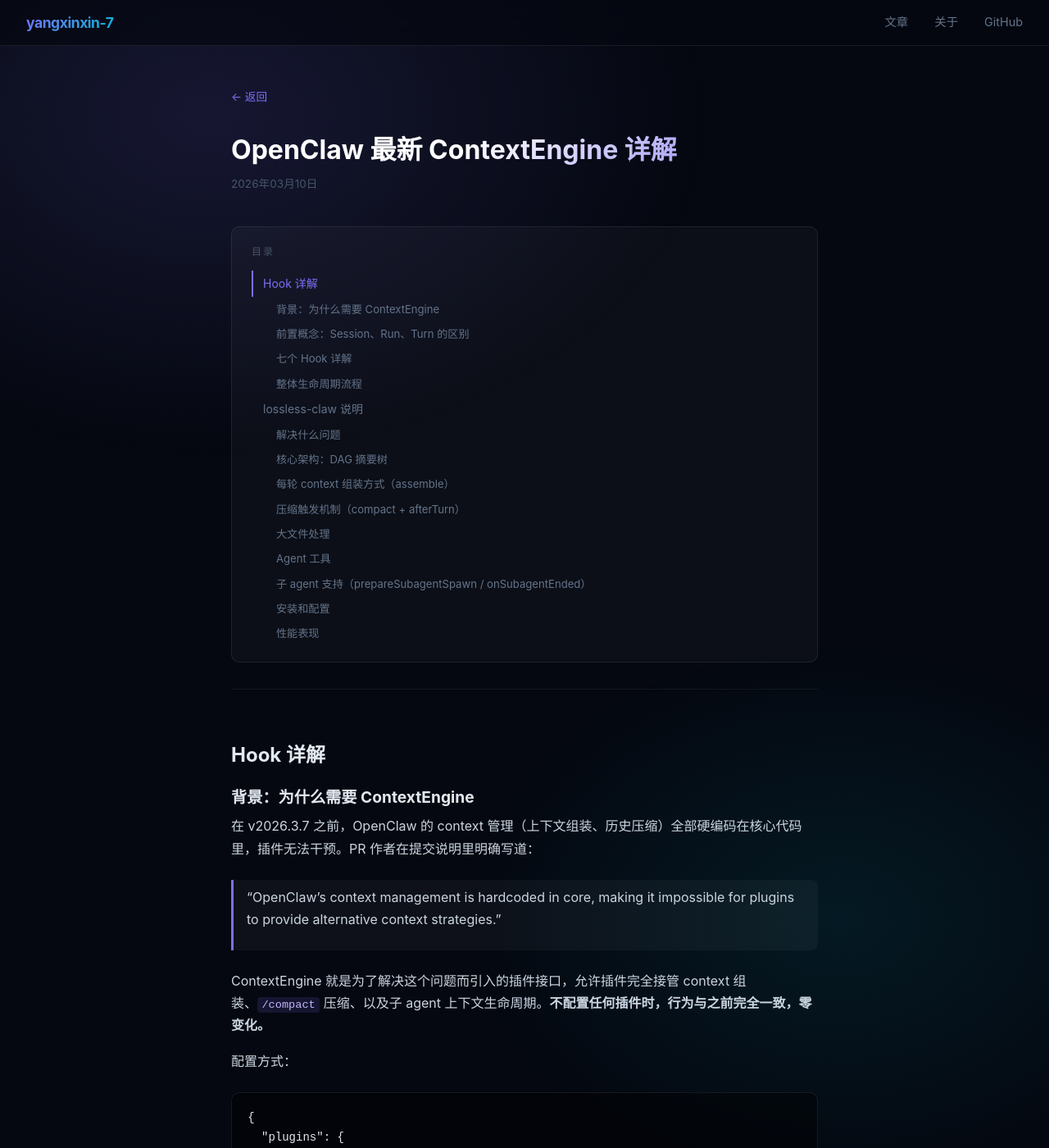
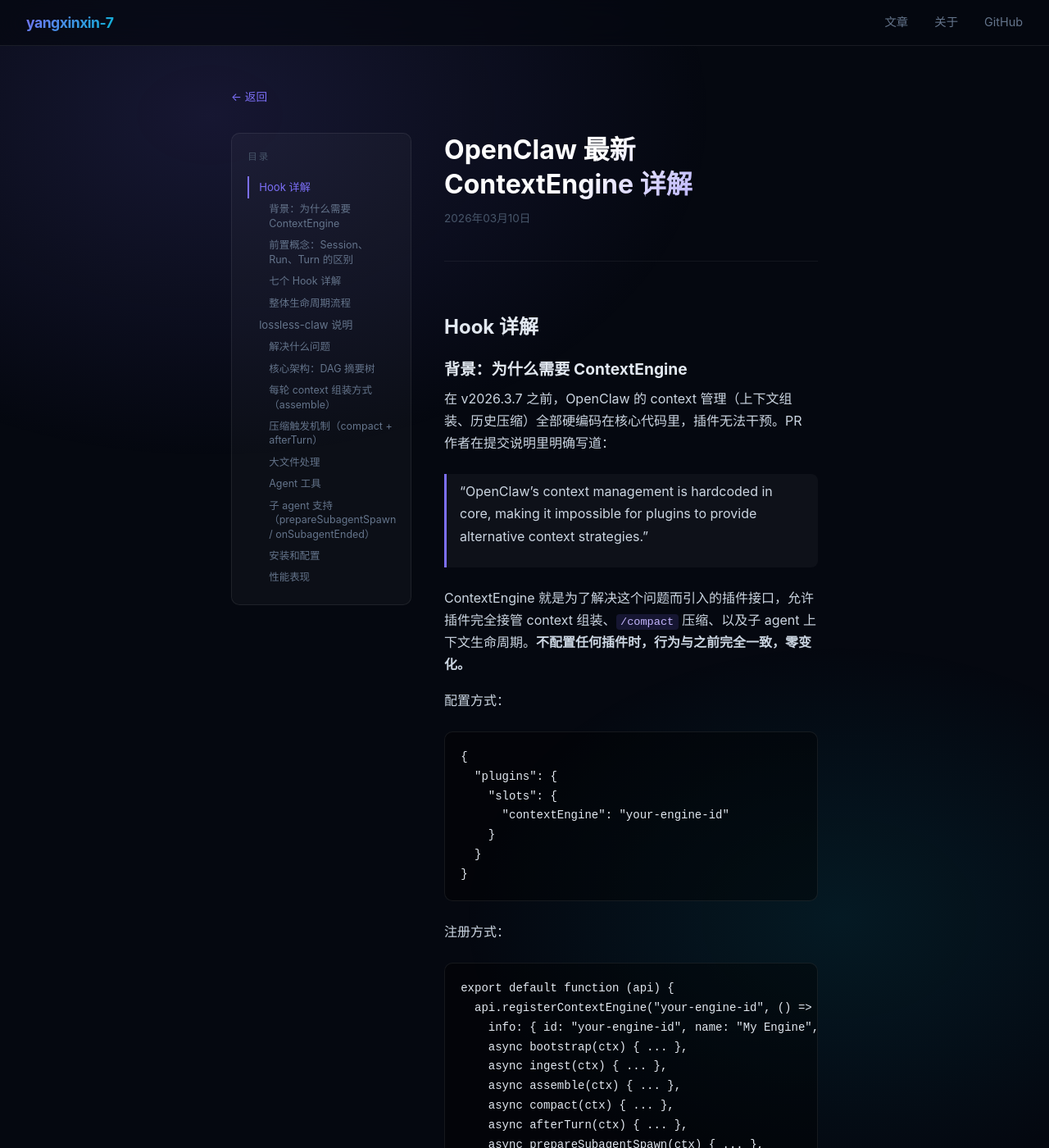
Before and after one commit to yangxinxin-7/yangxinxin-7.github.io, a Jekyll site: the page built from _posts/2026-03-10-openclaw-context-engine.md, in a window 1280 px wide and 1400 px high. Shown: the whole window at 82% size. Built offline with Jekyll 4.4.1, drawn with Linux system fonts in a browser that asks for light colours; some of the changed text lies outside the part shown.

Commit message:
Move TOC to left sidebar with sticky positioning

```diff
--- a/_layouts/post.html
+++ b/_layouts/post.html
@@ -2,6 +2,52 @@
 layout: default
 ---
 <style>
+  .post-container {
+    display: flex;
+    gap: 2.5rem;
+    align-items: flex-start;
+  }
+
+  /* 左侧目录 */
+  .toc {
+    position: sticky;
+    top: 76px;
+    width: 220px;
+    flex-shrink: 0;
+    background: rgba(255,255,255,0.03);
+    border: 1px solid rgba(255,255,255,0.08);
+    border-radius: 10px;
+    padding: 1.2rem;
+  }
+  .toc-title {
+    font-size: 0.72rem;
+    text-transform: uppercase;
+    letter-spacing: 2px;
+    color: #475569;
+    margin-bottom: 0.8rem;
+  }
+  .toc ul {
+    list-style: none;
+    padding: 0;
+    margin: 0;
+  }
+  .toc li { margin: 0; }
+  .toc a {
+    display: block;
+    padding: 0.28rem 0 0.28rem 0.75rem;
+    color: #64748b;
+    font-size: 0.82rem;
+    text-decoration: none;
+    border-left: 2px solid transparent;
+    transition: color 0.2s, border-color 0.2s;
+    line-height: 1.4;
+  }
+  .toc a:hover { color: #e2e8f0; text-decoration: none; }
+  .toc a.active { color: #7c6ff7; border-left-color: #7c6ff7; }
+  .toc .toc-h3 { padding-left: 1.5rem; font-size: 0.78rem; }
+
+  /* 右侧内容 */
+  .post-content { flex: 1; min-width: 0; }
   .post-header { margin-bottom: 2.5rem; }
   .post-header h1 {
     font-size: 2rem;
@@ -21,62 +67,34 @@
     text-decoration: none;
   }
   .back-link:hover { text-decoration: underline; }
+  .post-body { border-top: 1px solid rgba(255,255,255,0.06); padding-top: 2rem; }
 
-  .toc {
-    background: rgba(255,255,255,0.03);
-    border: 1px solid rgba(255,255,255,0.08);
-    border-radius: 10px;
-    padding: 1.2rem 1.5rem;
-    margin-bottom: 2rem;
+  /* 窄屏隐藏左侧目录 */
+  @media (max-width: 860px) {
+    .toc { display: none; }
   }
-  .toc-title {
-    font-size: 0.75rem;
-    text-transform: uppercase;
-    letter-spacing: 2px;
-    color: #475569;
-    margin-bottom: 0.8rem;
-  }
-  .toc ul {
-    list-style: none;
-    padding: 0;
-    margin: 0;
-  }
-  .toc li { margin: 0; }
-  .toc a {
-    display: block;
-    padding: 0.25rem 0;
-    color: #64748b;
-    font-size: 0.875rem;
-    text-decoration: none;
-    transition: color 0.2s;
-    border-left: 2px solid transparent;
-    padding-left: 0.75rem;
-  }
-  .toc a:hover { color: #e2e8f0; text-decoration: none; }
-  .toc a.active { color: #7c6ff7; border-left-color: #7c6ff7; }
-  .toc .toc-h3 { padding-left: 1.75rem; font-size: 0.82rem; }
-
-  .post-body { border-top: 1px solid rgba(255,255,255,0.06); padding-top: 2rem; }
 </style>
 
 <a class="back-link" href="/">← 返回</a>
 
-<div class="post-header">
-  <h1>{{ page.title }}</h1>
-  <div class="post-meta">{{ page.date | date: "%Y年%m月%d日" }}</div>
-</div>
+<div class="post-container">
+  <aside class="toc">
+    <div class="toc-title">目录</div>
+    <ul id="toc-list"></ul>
+  </aside>
 
-<div class="toc">
-  <div class="toc-title">目录</div>
-  <ul id="toc-list"></ul>
-</div>
-
-<div class="post-body">
-  {{ content }}
+  <div class="post-content">
+    <div class="post-header">
+      <h1>{{ page.title }}</h1>
+      <div class="post-meta">{{ page.date | date: "%Y年%m月%d日" }}</div>
+    </div>
+    <div class="post-body">
+      {{ content }}
+    </div>
+  </div>
 </div>
 
 <script>
-  // 给所有标题加 id，生成目录
   const body = document.querySelector('.post-body');
   const headings = body.querySelectorAll('h2, h3');
   const tocList = document.getElementById('toc-list');
@@ -86,9 +104,7 @@
   }
 
   headings.forEach((h, i) => {
-    if (!h.id) {
-      h.id = 'heading-' + i;
-    }
+    if (!h.id) h.id = 'heading-' + i;
     const li = document.createElement('li');
     const a = document.createElement('a');
     a.href = '#' + h.id;
```
Also changed, not shown: other parts of _layouts/post.html (+0 -1 lines).
